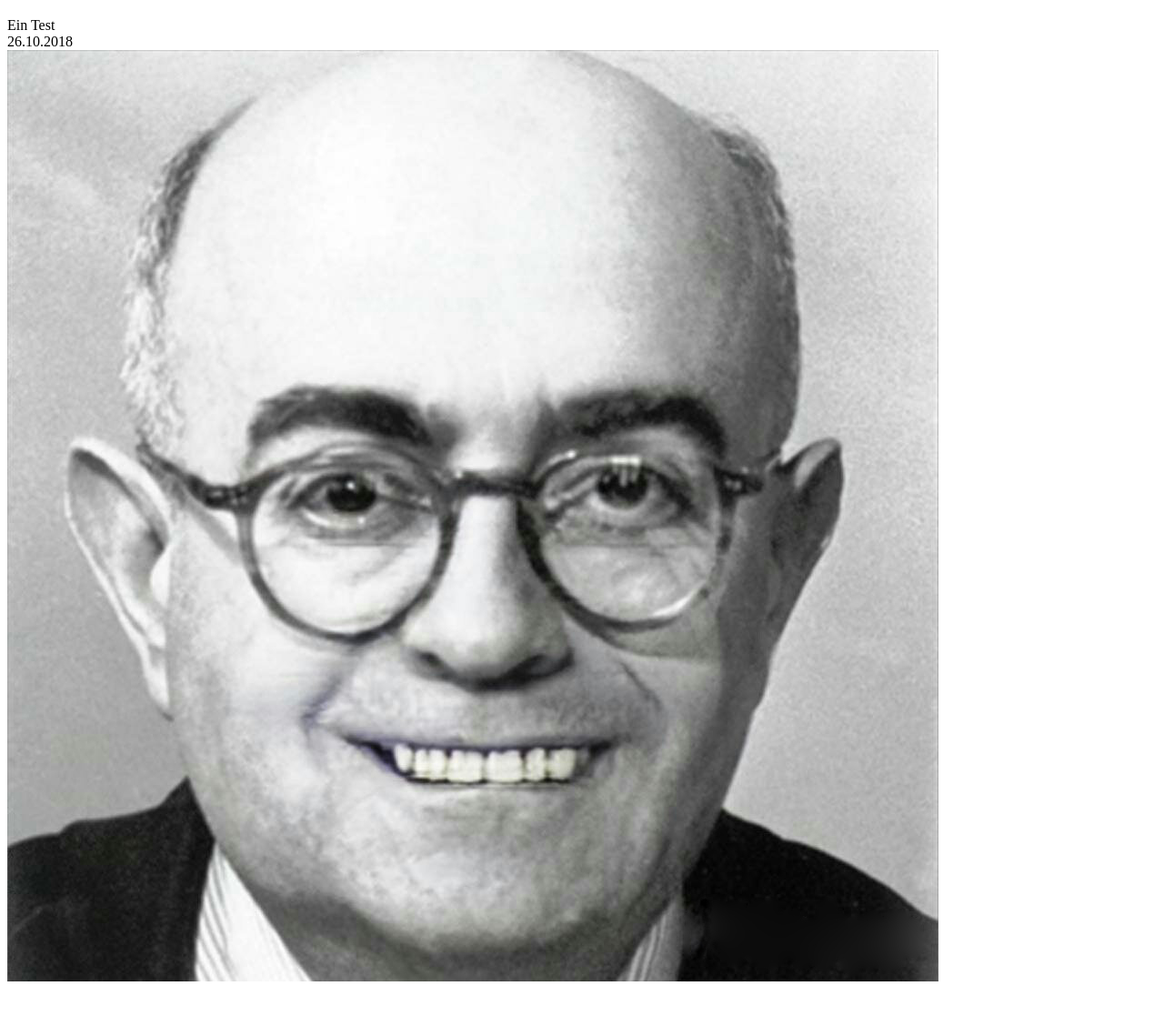
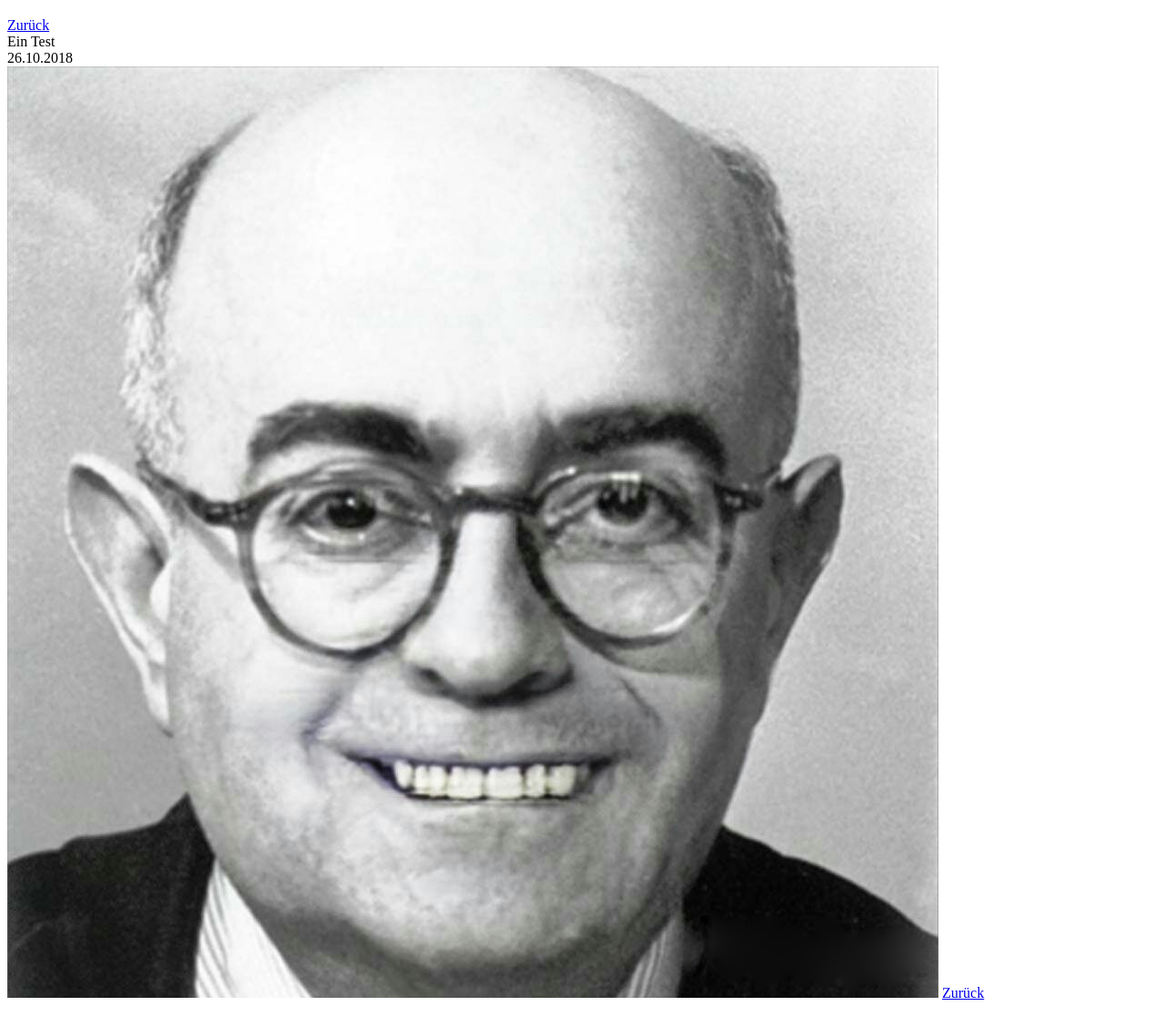
Before and after one commit to Baum-garten/Baum-garten, a plain HTML site: page test.html in a window 1280 px wide. Shown: the part 61-1178 px from the top of the page at 91% size. Drawn offline with Linux system fonts and the light colour scheme.

Commit message:
Update test.html

```diff
--- a/test.html
+++ b/test.html
@@ -2,10 +2,14 @@
 <html>
 <body>
 <h1>Test</h1>
-<p>Ein Test
+<p>
+  <a href=index.html>Zurück</a>
+<br>
+Ein Test
 <br> 26.10.2018
 <br>
   <picture><img src="adorno.jpg"></picture>
+ <a href=index.html>Zurück</a>
 </p>
 </body>
 </html>
```
